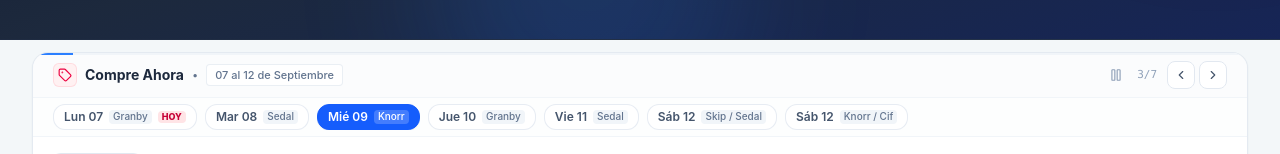
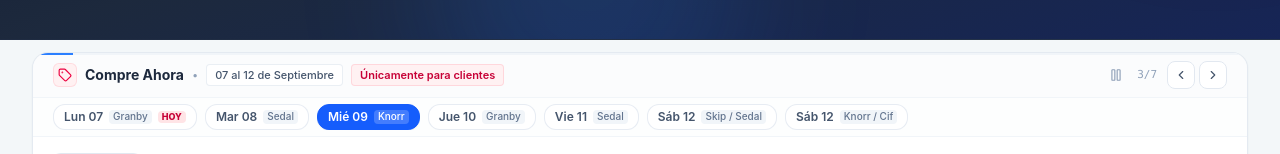
Before and after one commit to maxip123/gpsDistribuidora, a React (Vite) app: page / in a window 1280 px wide. Shown: the part 499-653 px from the top of the page. Built offline with nearby package versions, Linux system fonts and the light colour scheme.

Commit message:
clientes fix

```diff
--- a/src/components/DailyOffersCarousel.jsx
+++ b/src/components/DailyOffersCarousel.jsx
@@ -147,13 +147,16 @@ export default function DailyOffersCarousel() {
             <span className="p-1 rounded-md bg-rose-50 text-rose-600 border border-rose-200/60">
               <Tag className="w-3.5 h-3.5" />
             </span>
-            <div className="flex items-center gap-2">
+            <div className="flex items-center gap-1.5 sm:gap-2 flex-wrap">
               <h2 className="text-xs sm:text-sm font-bold text-slate-800">
                 Compre Ahora
               </h2>
-              <span className="text-[11px] text-slate-500 hidden sm:inline">•</span>
-              <span className="text-[11px] font-medium text-slate-500 bg-white px-2 py-0.5 rounded border border-slate-200/70">
+              <span className="text-[11px] text-slate-400 hidden sm:inline">•</span>
+              <span className="text-[11px] font-medium text-slate-600 bg-white px-2 py-0.5 rounded border border-slate-200/70">
                 07 al 12 de Septiembre
+              </span>
+              <span className="text-[11px] font-semibold text-rose-700 bg-rose-50 px-2 py-0.5 rounded border border-rose-200/70">
+                Únicamente para clientes
               </span>
             </div>
           </div>
```
